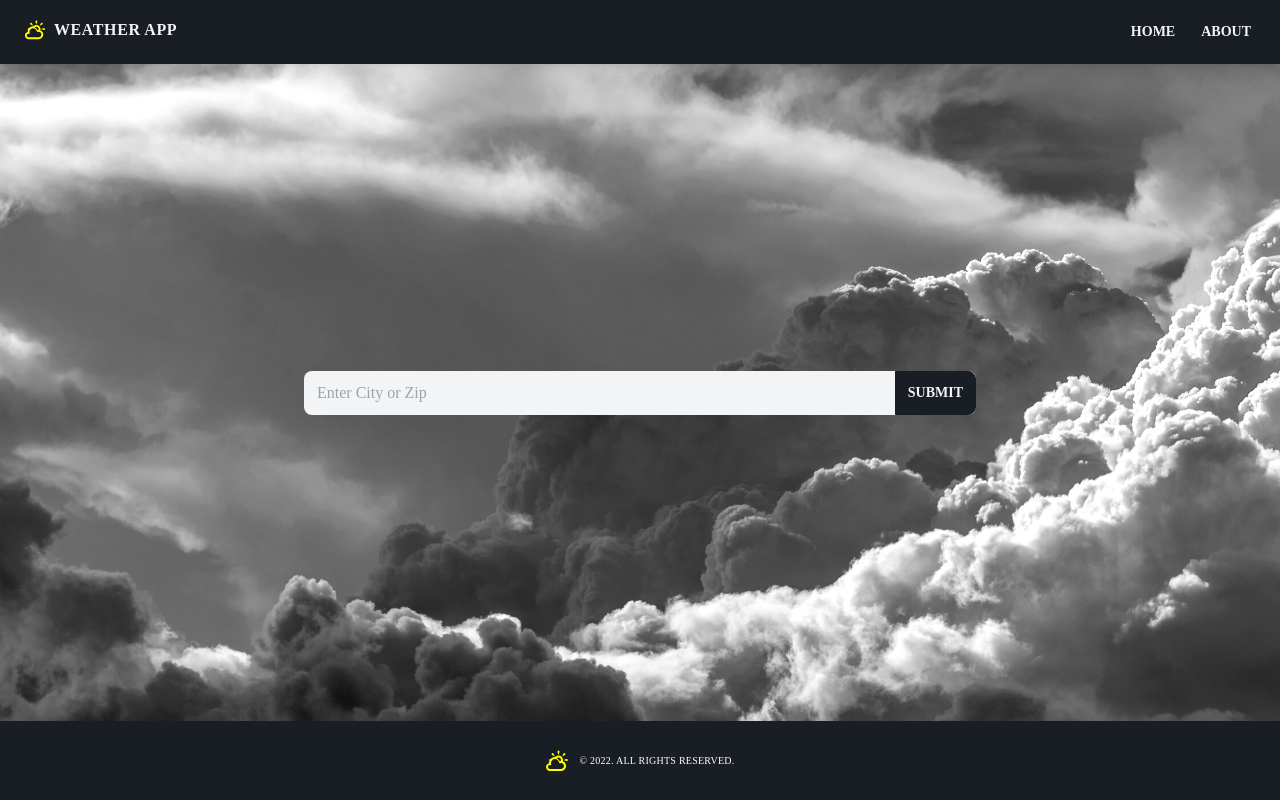
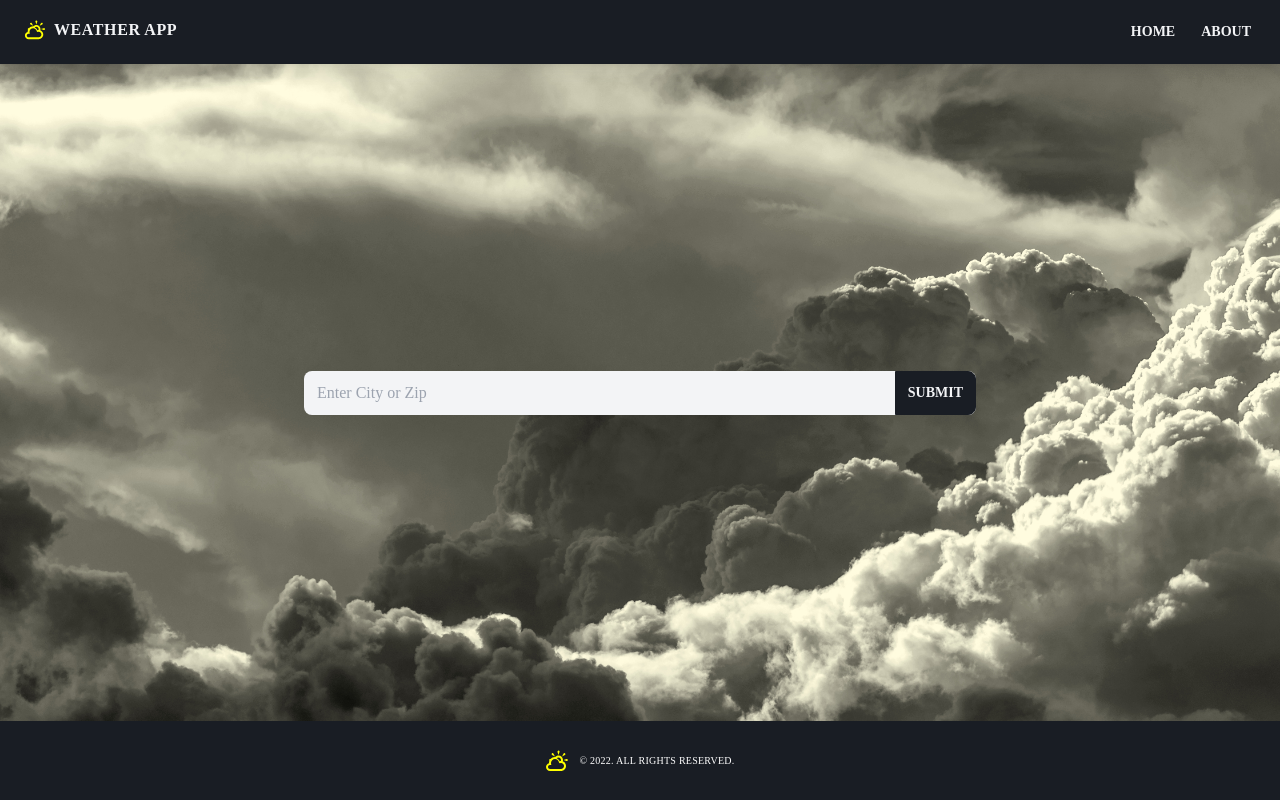
Before and after one commit to Ansel291/weatherApp, a React (Create React App) app: page / in a window 1280 px wide. Built offline with nearby package versions, Linux system fonts and the light colour scheme; no server answers; a web font is replaced by a local one.

Commit message:
added toned bw image

```diff
--- a/src/index.css
+++ b/src/index.css
@@ -121,9 +121,10 @@ body {
 
 .weather-image {
   /* background: url(./images/weatherImage-mobile-opt.jpg) no-repeat center center /
-    cover; */
-  background: url(./images/weatherImage-mobile-opt-bw-01.jpg) no-repeat center
-    center / cover;
+    cover;
+  background: url(./images/weatherImage-mobile-opt-bw-01.jpg) no-repeat center*/
+  background: url(./images/weatherImage-desktop-bw-01-toned.jpg) no-repeat
+    center center / cover;
 }
 
 .temperature-gradient {
@@ -171,15 +172,19 @@ body {
 
 @media (min-width: 415px) {
   .weather-image {
+    /*
     background: url(./images/weatherImage-tablet-opt-bw-01.jpg) no-repeat center
       center / cover;
+    */
   }
 }
 
 @media (min-width: 768px) {
   .weather-image {
+    /*
     background: url(./images/weatherImage-desktop-opt-bw-01.jpg) no-repeat
       center center / cover;
+      */
   }
   .grid-temp-col {
     grid-template-columns: auto auto auto;
```
Also changed, not shown: src/images/weatherImage-desktop-bw-01-toned.jpg (added).
